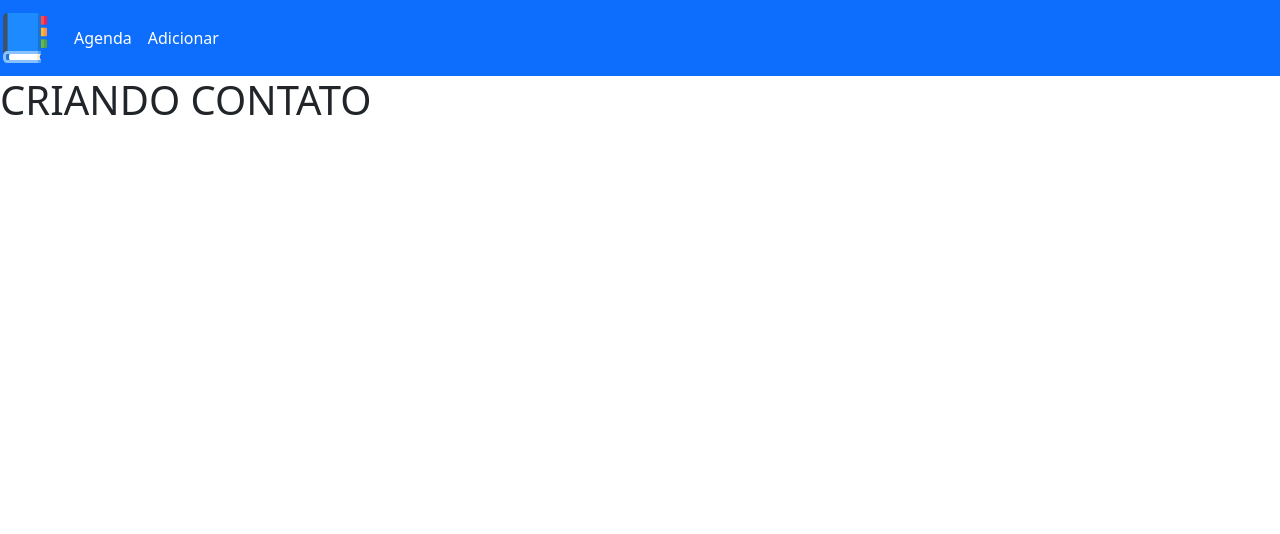
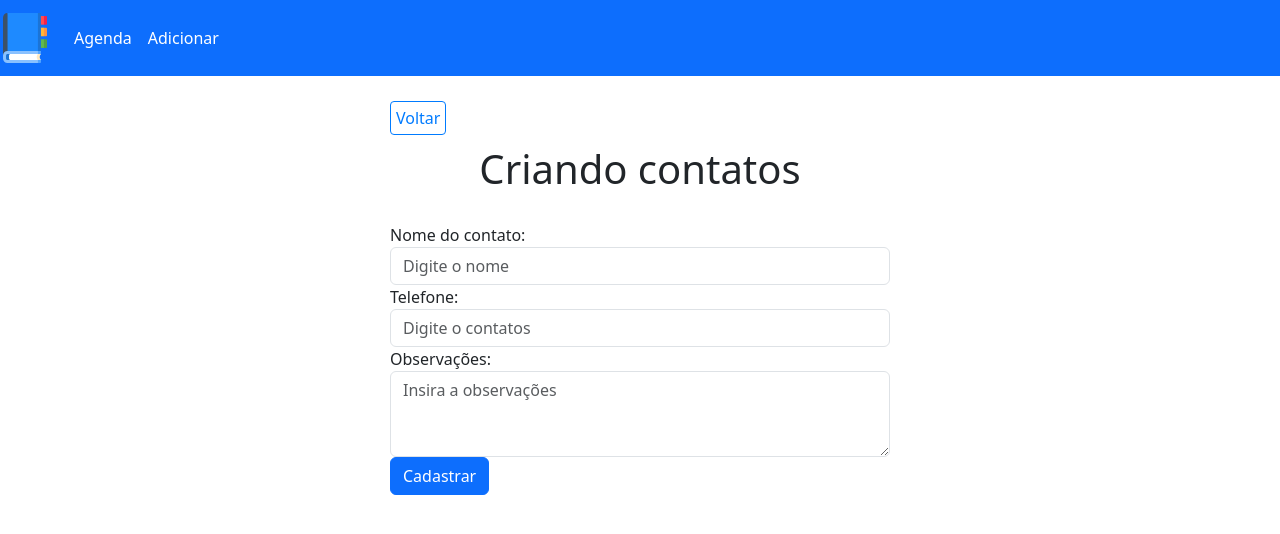
Before and after one commit to alexsanderkafka/Estudo-php, a PHP site: page /create.php in a window 1280 px wide. Shown: the top 534 px of the page. Run offline with PHP 8.4, Linux system fonts and the light colour scheme; data that the repository does not hold is empty.

Commit message:
Finalizado o mini project para usar o CRUD

```diff
--- a/agenda/create.php
+++ b/agenda/create.php
@@ -1,7 +1,26 @@
 <?php
     include_once("templates/header.php");
 ?>
-    <h1>CRIANDO CONTATO</h1>
+    <div class="container">
+        <?php include_once ("templates/backbtn.html");?>
+        <h1 id="main-title">Criando contatos</h1>
+        <form id="create-form" action="<?= $BASE_URL ?>config/process.php" method="POST">
+            <input type="hidden" name="type" value="create">
+            <div class="form-group">
+                <label for="name">Nome do contato: </label>
+                <input type="text" class="form-control" id="name" name="name" placeholder="Digite o nome" required>
+            </div>
+            <div class="form-group">
+                <label for="phone">Telefone: </label>
+                <input type="text" class="form-control" id="phone" name="phone" placeholder="Digite o contatos" required>
+            </div>
+            <div class="form-group">
+                <label for="observations">Observações: </label>
+                <textarea type="text" class="form-control" id="observations" name="observations" placeholder="Insira a observações" rows="3"></textarea>
+            </div>
+            <button type="submit" class="btn btn-primary">Cadastrar</button>
+        </form>
+    </div>
 <?php
     include_once("templates/footer.php");
 ?>
--- a/agenda/css/style.css
+++ b/agenda/css/style.css
@@ -40,6 +40,10 @@
     color: #007BFF;
 }
 
+.delete-form {
+    display: inline-block;
+}
+
 .delete-btn {
     background-color: transparent;
     border: none;
@@ -65,3 +69,42 @@
     margin: 0 auto;
     margin-top: 30px;
 }
+
+/*SHOW*/
+#view-contact-container {
+    max-width: 500px;
+    margin: 0 auto;
+}
+
+.bold {
+    font-weight: bold;
+}
+
+/*Btn back*/
+#back-link-container {
+    display: block;
+    width: 500px;
+    margin: 30px auto 0;
+}
+
+#back-link {
+    border: 1px solid #007BFF;
+    color: #007BFF;
+    border-radius: 4px;
+    padding: 5px;
+    text-decoration: none;
+}
+
+/*CREATE*/
+#create-form,
+#edit-form {
+    max-width: 500px;
+    margin: 0 auto;
+}
+
+/*MOBILE*/
+@media(max-width: 480px) {
+    #home-link {
+        display: none;
+    }
+}
--- a/agenda/show.php
+++ b/agenda/show.php
@@ -3,6 +3,7 @@
 ?>
 
     <div class="container" id="view-contact-container">
+        <?php include_once ("templates/backbtn.html");?>
         <h1 id="main-title"><?=$contact['name']?></h1>
         <p class="bold">Telefone: </p>
         <p><?= $contact['phone']?></p>
--- /dev/null
+++ b/agenda/templates/backbtn.html
@@ -0,0 +1,3 @@
+<div id="back-link-container">
+    <a href="<?= $BASE_URL ?>index.php" id="back-link">Voltar</a>
+</div>
--- a/agenda/templates/header.php
+++ b/agenda/templates/header.php
@@ -33,7 +33,7 @@
             <div>
                 <div class="navbar-nav">
                     <a id="home-link" href="<?= $BASE_URL ?>index.php" class="nav-link active">Agenda</a>
-                    <a id="home-link" href="<?= $BASE_URL ?>create.php" class="nav-link active">Adicionar </a>
+                    <a href="<?= $BASE_URL ?>create.php" class="nav-link active">Adicionar </a>
                 </div>
             </div>
         </nav>
```
Also changed, not shown: agenda/config/process.php (+76 -0 lines), agenda/edit.php (added, +27 -0 lines), agenda/index.php (+6 -2 lines).
